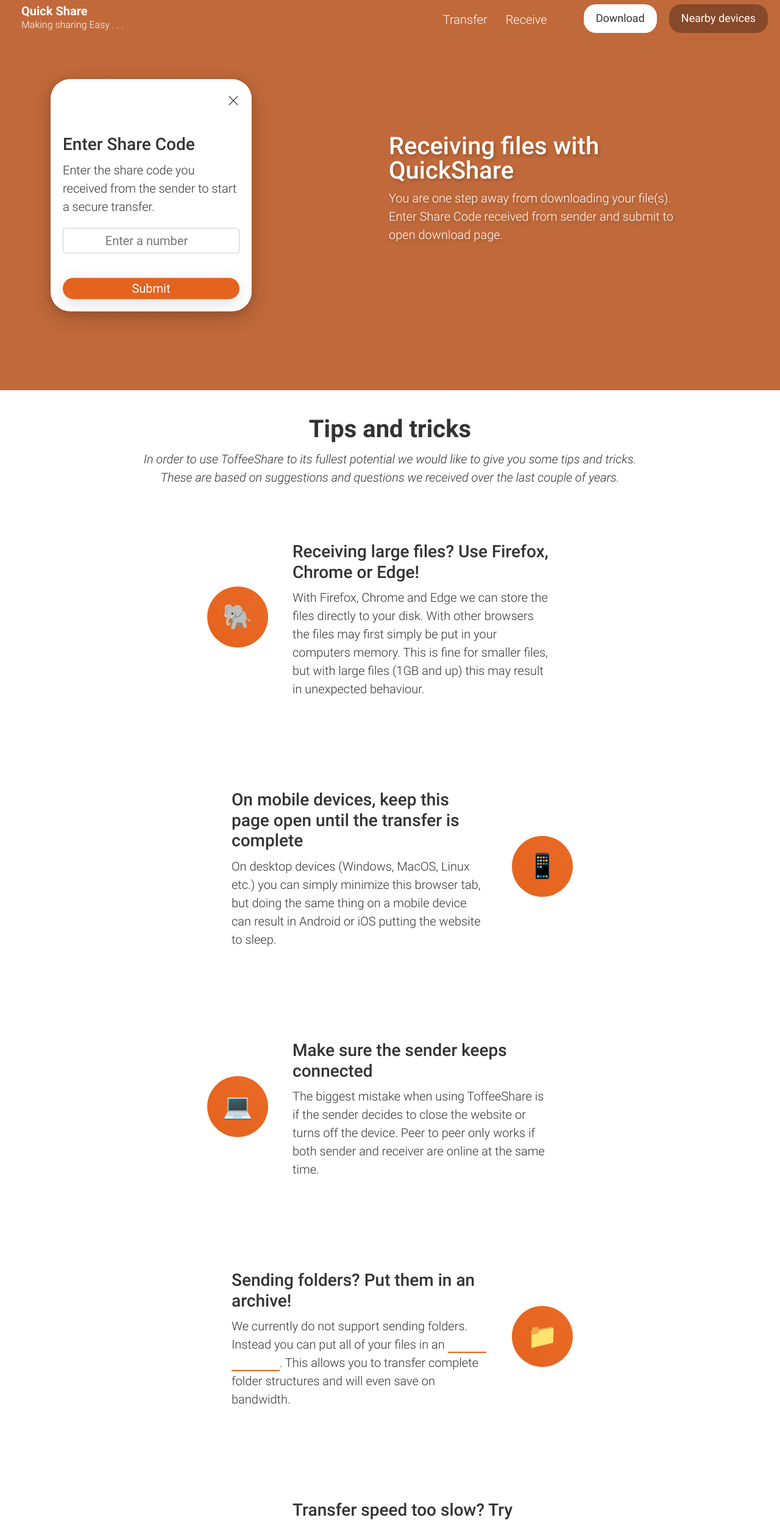
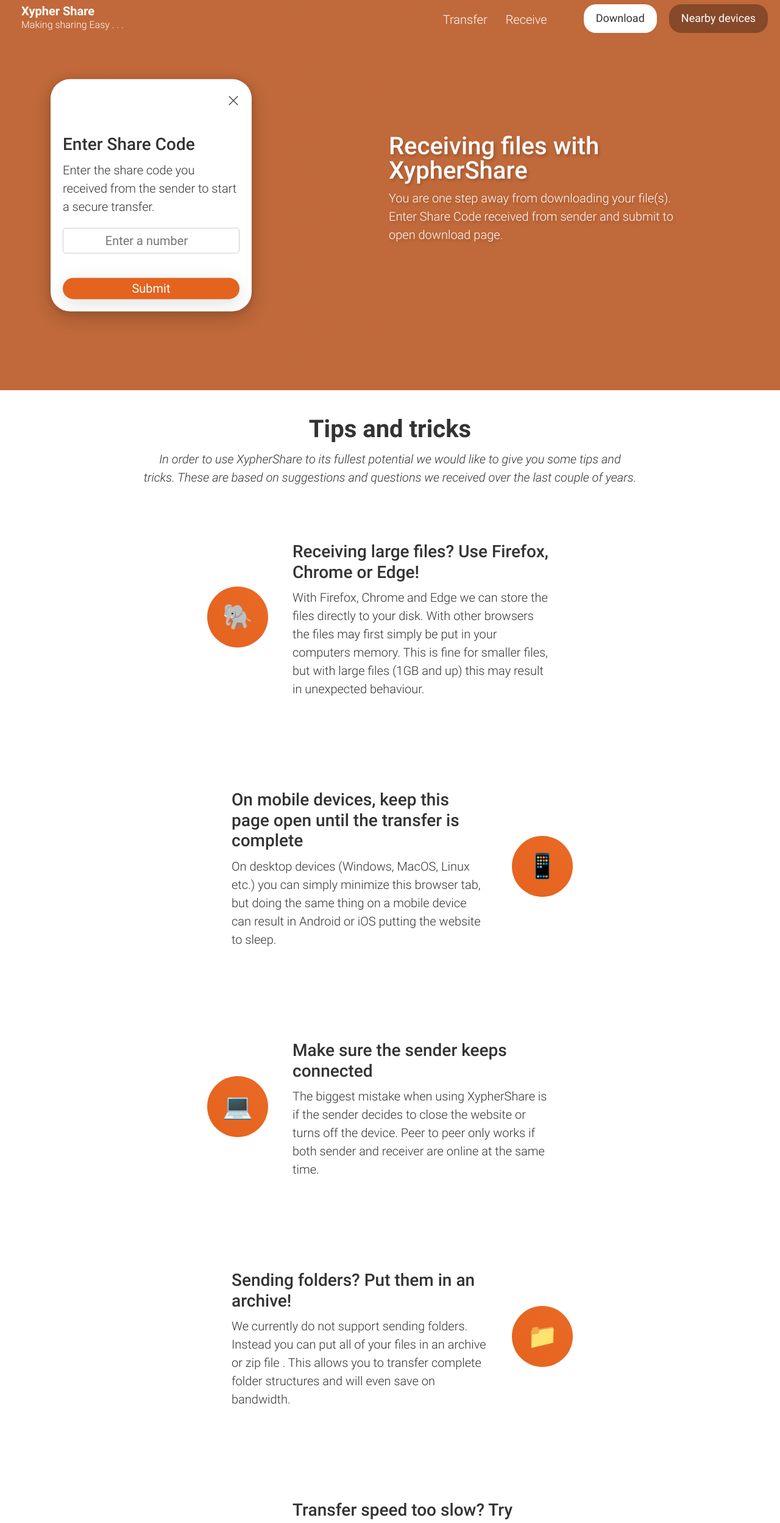
Before and after one commit to Prithviraj2003/XypherShare-Frontend, a React (Create React App) app: page /receive in a window 1280 px wide. Shown: the top 2498 px of the page at 61% size. Built offline with nearby package versions, Linux system fonts and the light colour scheme.

Commit message:
errors solved

```diff
--- a/package.json
+++ b/package.json
@@ -1,5 +1,5 @@
 {
-  "name": "quick-share",
+  "name": "xyphershare",
   "version": "0.1.0",
   "private": true,
   "dependencies": {
--- a/public/index.html
+++ b/public/index.html
@@ -6,7 +6,7 @@
     <meta name="viewport" content="width=device-width, initial-scale=1" />
     <meta name="theme-color" content="#000000" />
     <meta
-      name="description"
+      name="XypherShare"
       content="Web site created using create-react-app"
     />
     <link rel="apple-touch-icon" href="%PUBLIC_URL%/logo192.png" />
@@ -36,7 +36,7 @@
       rel="stylesheet"
       href="https://cdn.jsdelivr.net/npm/bootstrap-icons@1.11.3/font/bootstrap-icons.min.css"
     />
-    <title>React App</title>
+    <title>XypherShare</title>
   </head>
   <body>
     <noscript>You need to enable JavaScript to run this app.</noscript>
--- a/src/navbar/navbar.jsx
+++ b/src/navbar/navbar.jsx
@@ -20,21 +20,29 @@
       >
         <div className="header-logo">
           <div className="title-and-slogan">
-            <span className="title">Quick Share</span>
+            <span className="title">Xypher Share</span>
             <span className="slogan">Making sharing Easy . . . </span>
           </div>
         </div>
       </div>
       <div className="container-menu-desktop">
         <div className="links-desktop">
-          <div onClick={() => navigate("/")} className="menu-link">
+          <div
+            onClick={() => navigate("/")}
+            className="menu-link"
+            style={{ cursor: "pointer" }}
+          >
             Transfer
           </div>
-          <div onClick={() => navigate("/receive")} className="menu-link">
+          <div
+            onClick={() => navigate("/receive")}
+            className="menu-link"
+            style={{ cursor: "pointer" }}
+          >
             Receive
           </div>
         </div>
-        <div className="menu-buttons">
+        <div className="menu-buttons" style={{ cursor: "pointer" }}>
           <div className="menu-button">Download</div>
           <div className="menu-button-outlined"> Nearby devices</div>
         </div>
@@ -66,6 +74,7 @@
               setMenu(false);
             }}
             className="menu-button-outlined"
+            style={{ cursor: "pointer" }}
           >
             Transfer
           </div>
@@ -75,6 +84,7 @@
               setMenu(false);
             }}
             className="menu-button-outlined"
+            style={{ cursor: "pointer" }}
           >
             Receive
           </div>
--- a/src/pages/receive.jsx
+++ b/src/pages/receive.jsx
@@ -206,7 +206,7 @@
         }
       });
     }
-  }, []);
+  }, [id, state]);
   return (
     <div className="page-receiver">
       <div className="content-top">
@@ -297,7 +297,7 @@
                     ))}
                   </div>
                   <div className="spacer"></div>
-                  <a
+                  <div
                     className="button on-white"
                     onClick={() => {
                       socket.send(
@@ -311,7 +311,7 @@
                     }}
                   >
                     Download
-                  </a>
+                  </div>
                 </div>
               )}
               {state === "transfering" && (
@@ -348,7 +348,7 @@
                         dominantBaseline="middle"
                         textAnchor="middle"
                       >
-                        {receivedPercentage?receivedPercentage:0}%
+                        {receivedPercentage ? receivedPercentage : 0}%
                       </text>
                       <text
                         fill="#fff"
@@ -378,10 +378,10 @@
         </div>
         <div className="right">
           <div className="right-centered">
-            <h1>Receiving files with QuickShare</h1>
+            <h1>Receiving files with XypherShare</h1>
             {state !== "enterCode" ? (
               <p>
-                You are about to start a secure transfer with ToffeeShare,
+                You are about to start a secure transfer with XypherShare,
                 directly from the sender. Click download to start receiving the
                 file(s).
               </p>
@@ -398,7 +398,7 @@
         <div className="container-informative">
           <h2>Tips and tricks</h2>
           <p className="italic">
-            In order to use ToffeeShare to its fullest potential we would like
+            In order to use XypherShare to its fullest potential we would like
             to give you some tips and tricks. These are based on suggestions and
             questions we received over the last couple of years.
           </p>
@@ -441,7 +441,7 @@
             <div className="block-info">
               <h3>Make sure the sender keeps connected</h3>
               <p>
-                The biggest mistake when using ToffeeShare is if the sender
+                The biggest mistake when using XypherShare is if the sender
                 decides to close the website or turns off the device. Peer to
                 peer only works if both sender and receiver are online at the
                 same time.
@@ -456,16 +456,9 @@
               <h3>Sending folders? Put them in an archive!</h3>
               <p>
                 We currently do not support sending folders. Instead you can put
-                all of your files in an{" "}
-                <a
-                  className="link"
-                  target="_blank"
-                  href="https://www.wikihow.com/Make-a-Zip-File"
-                >
-                  archive or zip file
-                </a>
-                . This allows you to transfer complete folder structures and
-                will even save on bandwidth.
+                all of your files in an archive or zip file . This allows you to
+                transfer complete folder structures and will even save on
+                bandwidth.
               </p>
             </div>
           </div>
@@ -504,7 +497,7 @@
               <h3>Spread the word</h3>
               <p>
                 Had a good experience using our tool? Please share your positive
-                experience with others and{" "}
+                experience with others.
               </p>
             </div>
           </div>
--- a/src/pages/receives.jsx
+++ b/src/pages/receives.jsx
@@ -1,4 +1,4 @@
-import React, {  useState } from "react";
+import React, { useState } from "react";
 import { useNavigate } from "react-router-dom";
 
 const Receives = () => {
@@ -50,7 +50,7 @@
         </div>
         <div className="right">
           <div className="right-centered">
-            <h1>Receiving files with QuickShare</h1>
+            <h1>Receiving files with XypherShare</h1>
             <p>
               You are one step away from downloading your file(s). Enter Share
               Code received from sender and submit to open download page.
@@ -62,7 +62,7 @@
         <div className="container-informative">
           <h2>Tips and tricks</h2>
           <p className="italic">
-            In order to use ToffeeShare to its fullest potential we would like
+            In order to use XypherShare to its fullest potential we would like
             to give you some tips and tricks. These are based on suggestions and
             questions we received over the last couple of years.
           </p>
@@ -105,7 +105,7 @@
             <div className="block-info">
               <h3>Make sure the sender keeps connected</h3>
               <p>
-                The biggest mistake when using ToffeeShare is if the sender
+                The biggest mistake when using XypherShare is if the sender
                 decides to close the website or turns off the device. Peer to
                 peer only works if both sender and receiver are online at the
                 same time.
@@ -120,16 +120,9 @@
               <h3>Sending folders? Put them in an archive!</h3>
               <p>
                 We currently do not support sending folders. Instead you can put
-                all of your files in an{" "}
-                <a
-                  className="link"
-                  target="_blank"
-                  href="https://www.wikihow.com/Make-a-Zip-File"
-                >
-                  archive or zip file
-                </a>
-                . This allows you to transfer complete folder structures and
-                will even save on bandwidth.
+                all of your files in an archive or zip file . This allows you to
+                transfer complete folder structures and will even save on
+                bandwidth.
               </p>
             </div>
           </div>
@@ -168,7 +161,7 @@
               <h3>Spread the word</h3>
               <p>
                 Had a good experience using our tool? Please share your positive
-                experience with others and{" "}
+                experience with others.
               </p>
             </div>
           </div>
```
Also changed, not shown: src/pages/home.jsx (+13 -8 lines), public/manifest.json.
